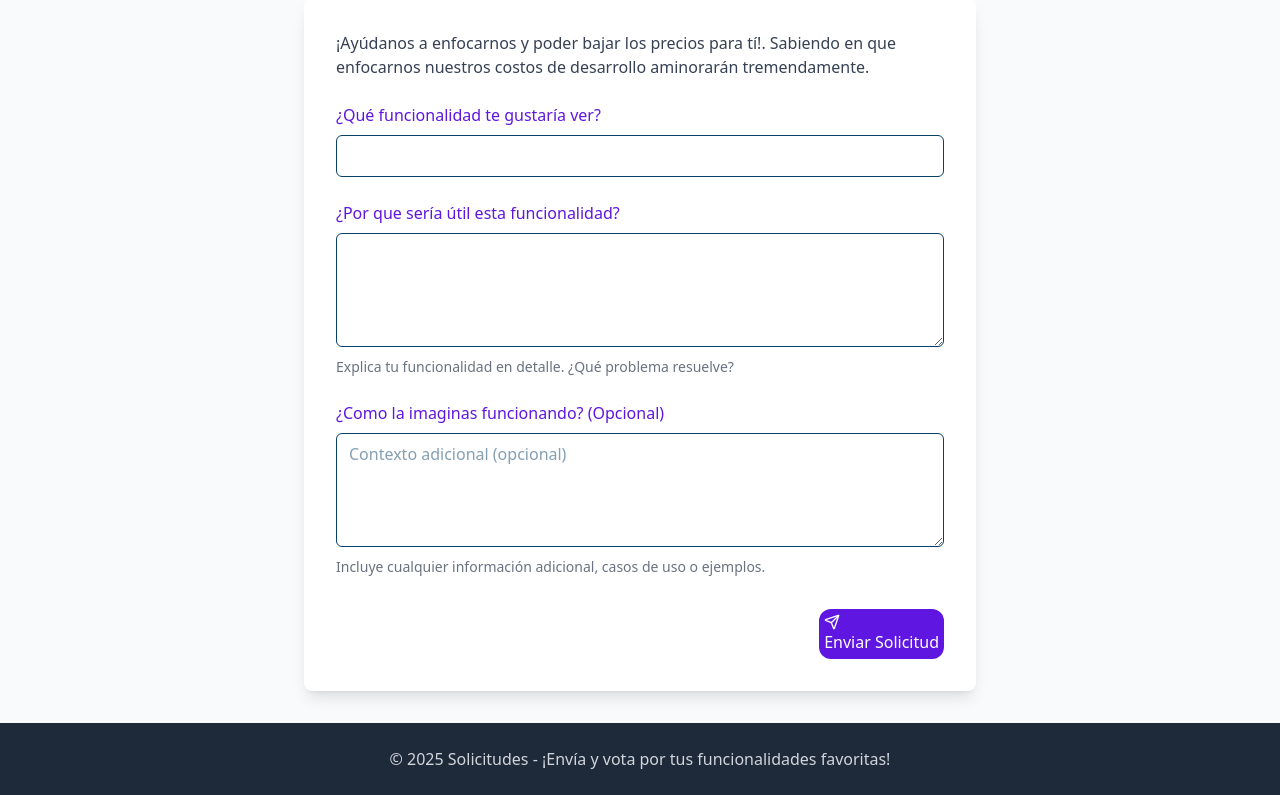
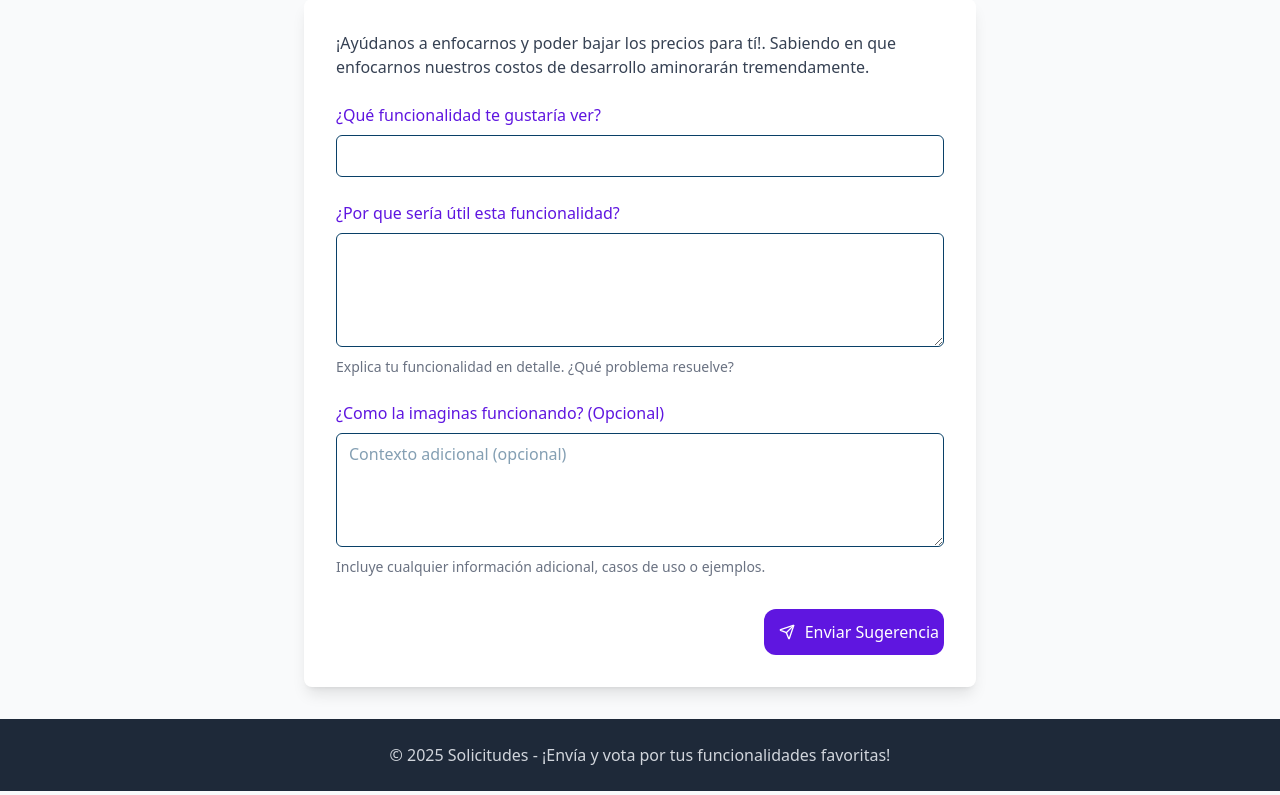
Before and after one commit to bay007/feature-requests, a Django app: page /features/new/ in a window 1280 px wide. Shown: the part 173-968 px from the top of the page. Run offline with Django 5.2, Linux system fonts and the light colour scheme.

Commit message:
Update feature request templates to standardize terminology and improve button accessibility

```diff
--- a/templates/feature_requests/create_feature.html
+++ b/templates/feature_requests/create_feature.html
@@ -46,9 +46,13 @@
             </div>
 
             <div class="flex justify-end">
-                <button type="submit" class="bg-purple text-white px-6 py-6 rounded-md font-medium hover:bg-green transition duration-300 transform hover:scale-105 flex items-center  align-items-center">
-                   <svg xmlns="http://www.w3.org/2000/svg" width="24" height="24" viewBox="0 0 24 24" fill="none" stroke="currentColor" stroke-width="2" stroke-linecap="round" stroke-linejoin="round" class="lucide lucide-send w-4 h-4" data-lov-id="src/components/AddFeatureForm.tsx:100:16" data-lov-name="Send" data-component-path="src/components/AddFeatureForm.tsx" data-component-line="100" data-component-file="AddFeatureForm.tsx" data-component-name="Send" data-component-content="%7B%22className%22%3A%22w-4%20h-4%22%7D"><path d="M14.536 21.686a.5.5 0 0 0 .937-.024l6.5-19a.496.496 0 0 0-.635-.635l-19 6.5a.5.5 0 0 0-.024.937l7.93 3.18a2 2 0 0 1 1.112 1.11z"></path><path d="m21.854 2.147-10.94 10.939"></path></svg> Enviar Solicitud
-                </button>
+                <button type="submit" class="bg-purple text-white p-12 rounded-md font-medium hover:bg-green transition duration-300 flex align-items-center justify-center" style="
+                        display: flex;
+                        align-items: center;
+                    ">
+                        <svg xmlns="http://www.w3.org/2000/svg" width="24" height="24" viewBox="0 0 24 24" fill="none" stroke="currentColor" stroke-width="2" stroke-linecap="round" stroke-linejoin="round" class="lucide lucide-send w-4 h-4" data-lov-id="src/components/AddFeatureForm.tsx:100:16" data-lov-name="Send" data-component-path="src/components/AddFeatureForm.tsx" data-component-line="100" data-component-file="AddFeatureForm.tsx" data-component-name="Send" data-component-content="%7B%22className%22%3A%22w-4%20h-4%22%7D" style="margin: 10px 10px;"><path d="M14.536 21.686a.5.5 0 0 0 .937-.024l6.5-19a.496.496 0 0 0-.635-.635l-19 6.5a.5.5 0 0 0-.024.937l7.93 3.18a2 2 0 0 1 1.112 1.11z"></path><path d="m21.854 2.147-10.94 10.939"></path></svg>
+                        <span>Enviar Sugerencia</span>
+                    </button>
             </div>
         </form>
     </div>
```
Also changed, not shown: templates/feature_requests/index.html (+7 -3 lines).
